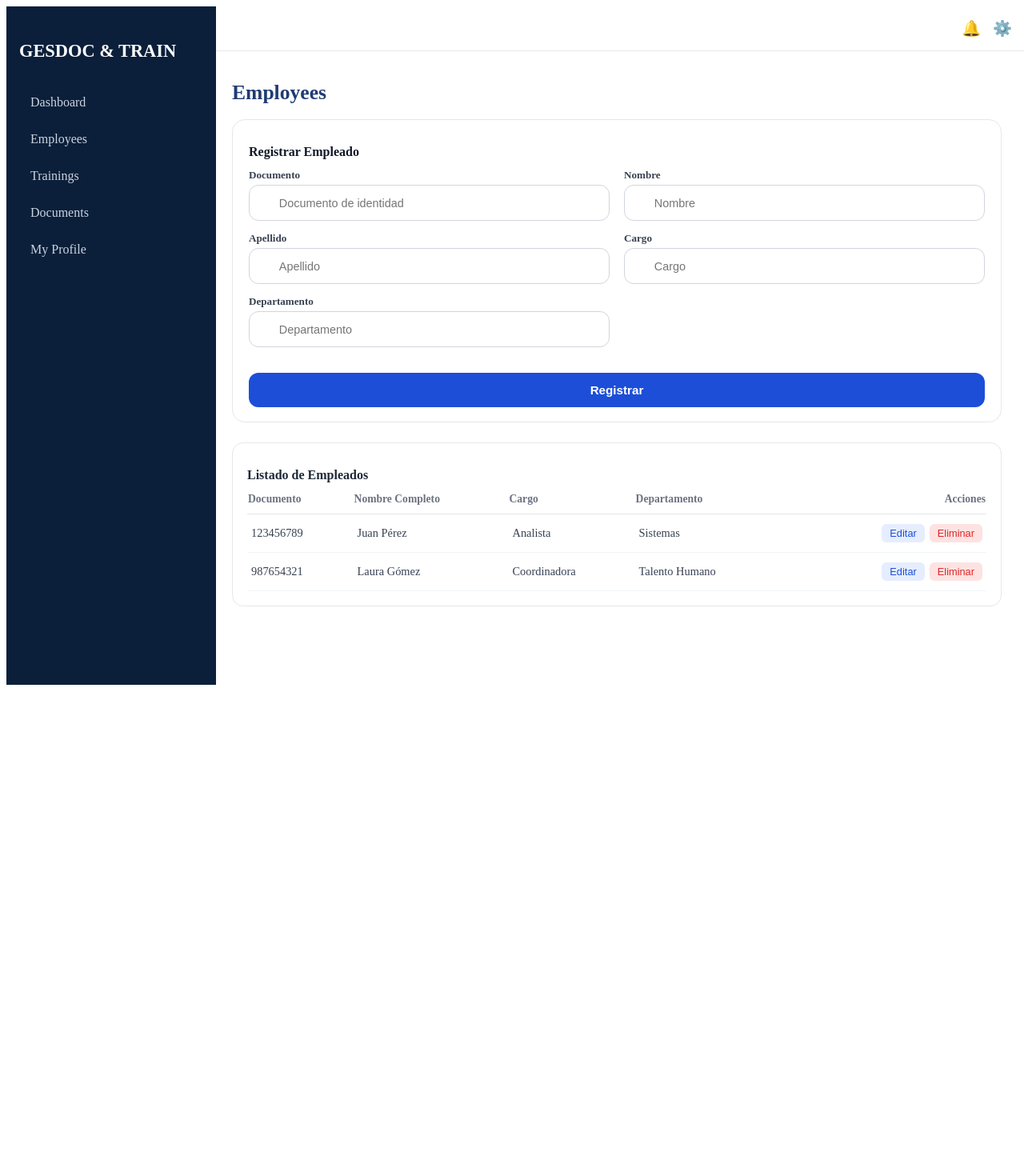
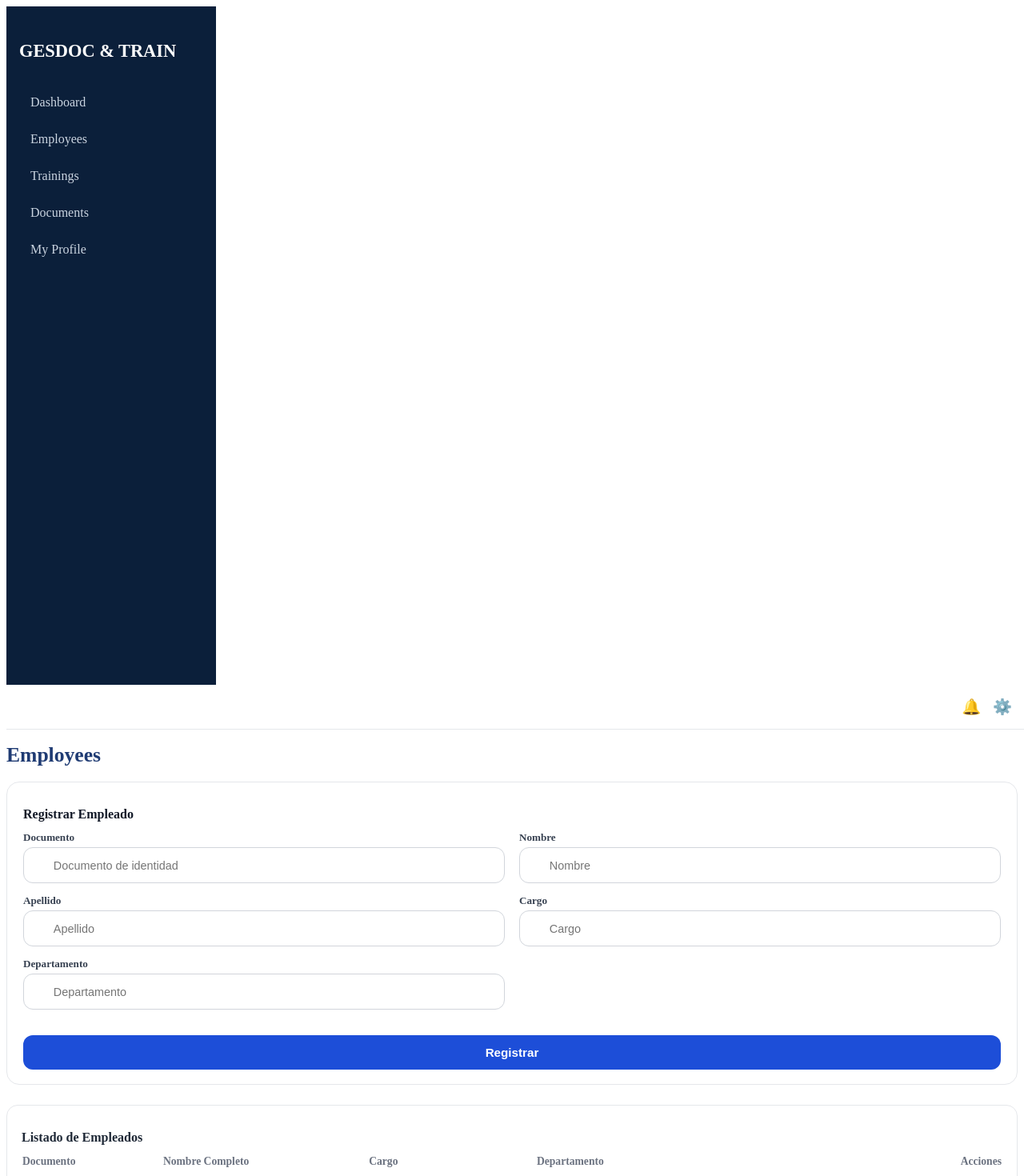
Before and after one commit to Carlos060801/GESDOC-TRAIN, a React (Vite) app in the folder repo-app/frontend/: page /employees in a window 1280 px wide. Shown: the top 1470 px of the page at 80% size. Before the commit the page ends 864 px from the top, so only its background shows below. Built offline with nearby package versions, Linux system fonts and the light colour scheme.

Commit message:
actualización
actualización

```diff
--- a/repo-app/frontend/src/layout/Layout.jsx
+++ b/repo-app/frontend/src/layout/Layout.jsx
@@ -5,12 +5,14 @@ import Topbar from "./Topbar";
 
 const Layout = ({ children }) => {
   return (
-    <div style={{ display: "flex" }}>
+    <div className="layout-container">
+      {/* Sidebar fijo */}
       <Sidebar />
 
-      <div style={{ flexGrow: 1 }}>
+      {/* Contenido */}
+      <div className="layout-content">
         <Topbar />
-        <main style={{ padding: "20px" }}>{children}</main>
+        <main className="layout-page">{children}</main>
       </div>
     </div>
   );
```
